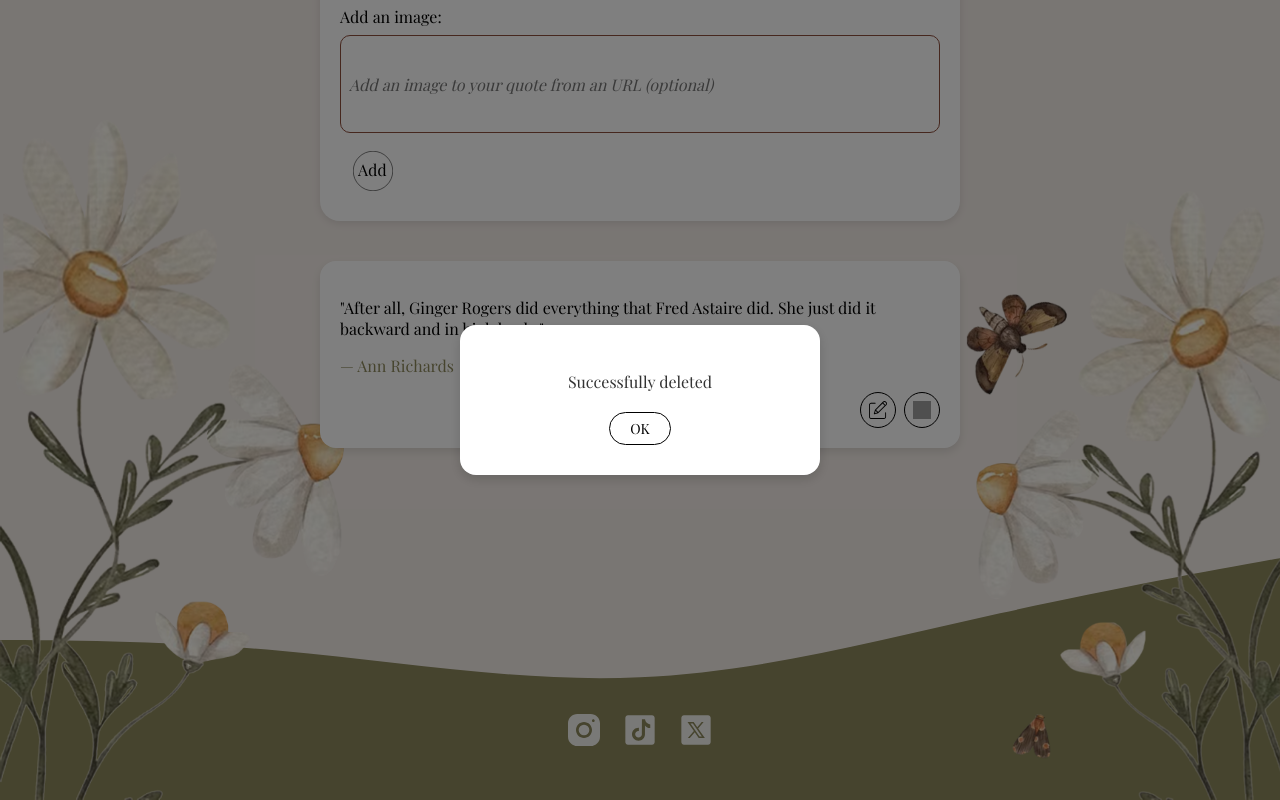
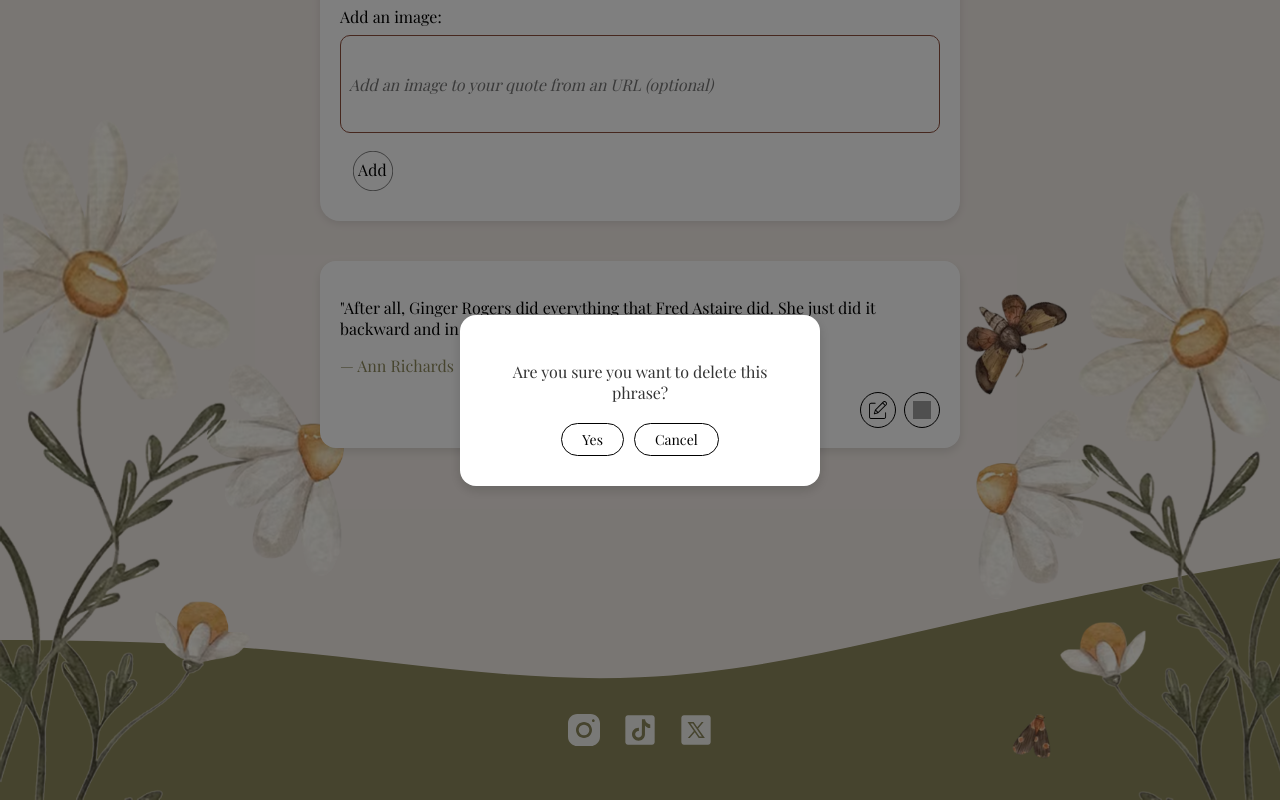
Before and after one commit to hgall3/empower-phrases-app, a React (Vite) app: page / in a window 1280 px wide. Both pictures are taken after a click on the button 921 px from the left and 917 px from the top of the page. Shown: the part 508-1308 px from the top of the page. Built offline with nearby package versions, Linux system fonts and the light colour scheme; grey boxes are pictures that could not be loaded.

Commit message:
bugfix/update DeletePhrase tests and modal to match confirmation flow

```diff
--- a/src/components/warningModal/WarningDeleteModal.jsx
+++ b/src/components/warningModal/WarningDeleteModal.jsx
@@ -1,13 +1,15 @@
 import React from 'react';
 import './WarningDeleteModal.scss';
-
 
 function WarningDeleteModal({ onClose, handleConfirm }) {
   return (
     <div className="warning-modal-overlay" onClick={onClose}>
       <div className="warning-modal" onClick={(e) => e.stopPropagation()}>
-        <p>Successfully deleted</p>
-        <button onClick={handleConfirm}>OK</button>
+        <p>Are you sure you want to delete this phrase?</p>
+        <div className="buttons">
+          <button onClick={handleConfirm}>Yes</button>
+          <button onClick={onClose}>Cancel</button>
+        </div>
       </div>
     </div>
   );
--- a/src/components/warningModal/WarningDeleteModal.scss
+++ b/src/components/warningModal/WarningDeleteModal.scss
@@ -23,6 +23,13 @@
   max-width: px-to-rem(300);
   width: 90%;
 
+  .buttons {
+    display: flex;
+    justify-content: center;
+    gap: px-to-rem(10);
+    margin-top: px-to-rem(10);
+  }
+
   p {
     font-family: $font-primary;
     font-size: px-to-rem(16);
```
Also changed, not shown: src/components/deletePhrase/DeletePhrase.jsx (+22 -8 lines), 1 other file (tests, documents, lock files or other folders).
